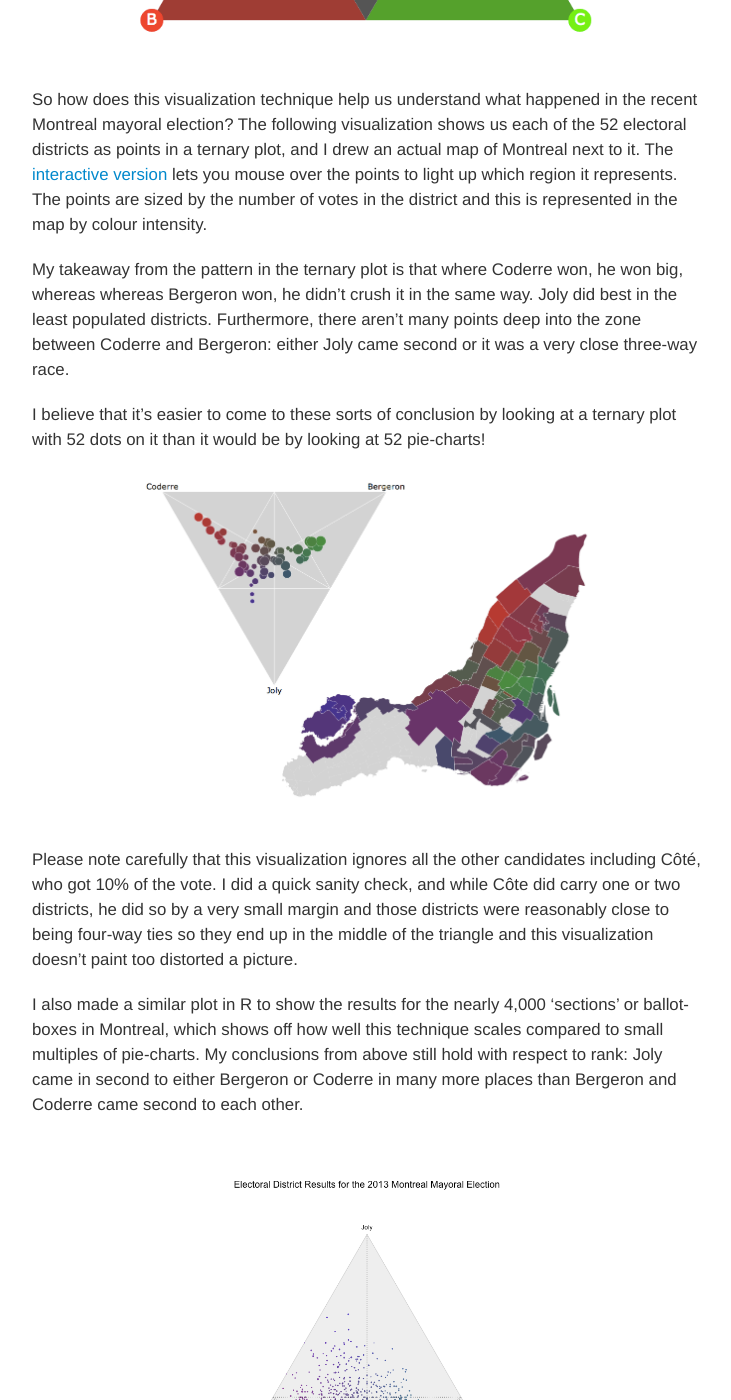
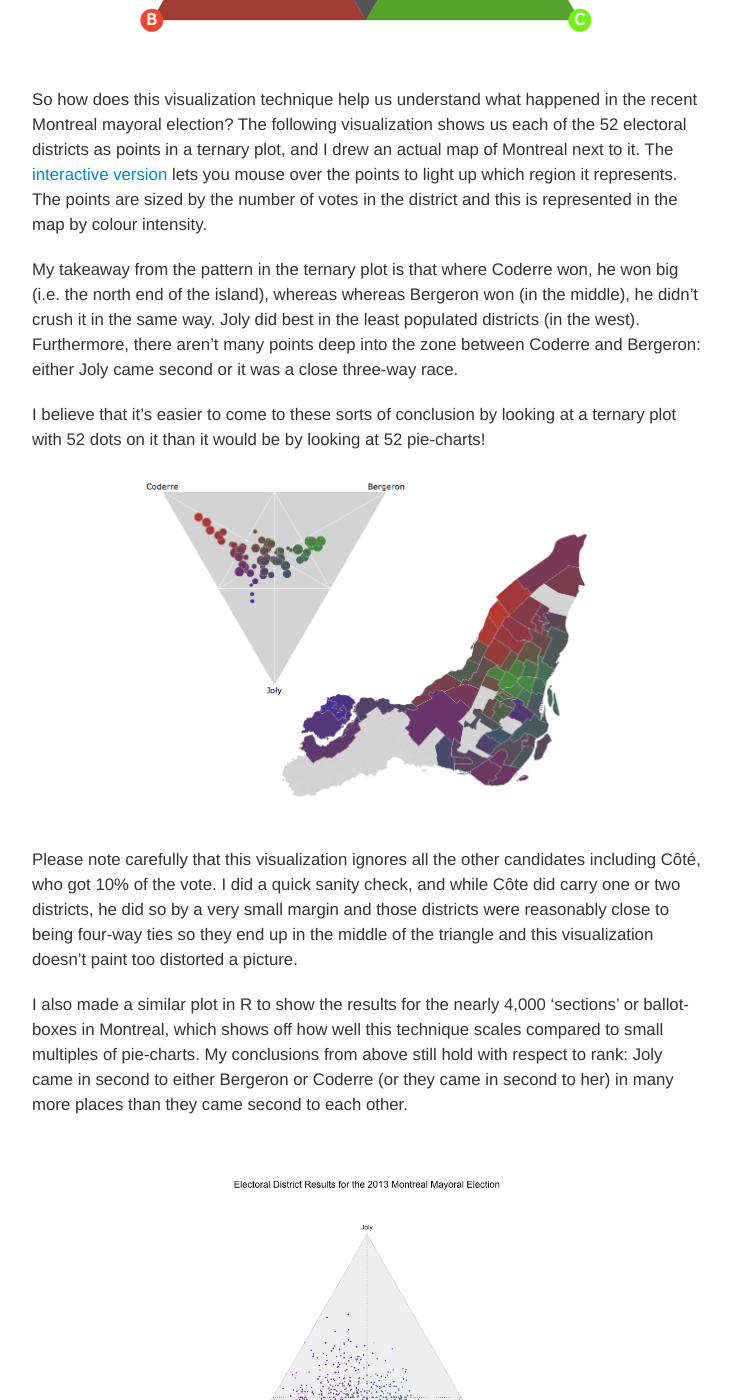
Before and after one commit to nicolaskruchten/nicolaskruchten.github.io, a Jekyll site: the page built from _posts/2014-01-07-mtlelection-ternary.md, in a window 1280 px wide and 1400 px high, scrolled down 3241 px. Shown: the whole window, without its empty margins (123-854 px from the left). Built offline with Jekyll 4.4.1, drawn with Linux system fonts in a browser that asks for light colours.

Commit message:
final edits

```diff
--- a/_posts/2014-01-07-mtlelection-ternary.md
+++ b/_posts/2014-01-07-mtlelection-ternary.md
@@ -35,7 +35,7 @@ Finally, if we draw lines between the face midpoints, we create three new triang
 
 So how does this visualization technique help us understand what happened in the recent Montreal mayoral election? The following visualization shows us each of the 52 electoral districts as points in a ternary plot, and I drew an actual map of Montreal next to it. The [interactive version][iv] lets you mouse over the points to light up which region it represents. The points are sized by the number of votes in the district and this is represented in the map by colour intensity.
 
-My takeaway from the pattern in the ternary plot is that where Coderre won, he won big, whereas whereas Bergeron won, he didn't crush it in the same way. Joly did best in the least populated districts. Furthermore, there aren't many points deep into the zone between Coderre and Bergeron: either Joly came second or it was a very close three-way race.
+My takeaway from the pattern in the ternary plot is that where Coderre won, he won big (i.e. the north end of the island), whereas whereas Bergeron won (in the middle), he didn't crush it in the same way. Joly did best in the least populated districts (in the west). Furthermore, there aren't many points deep into the zone between Coderre and Bergeron: either Joly came second or it was a close three-way race.
 
 I believe that it's easier to come to these sorts of conclusion by looking at a ternary plot with 52 dots on it than it would be by looking at 52 pie-charts!
 
@@ -43,7 +43,7 @@ I believe that it's easier to come to these sorts of conclusion by looking at a
 
 Please note carefully that this visualization ignores all the other candidates including Côté, who got 10% of the vote. I did a quick sanity check, and while Côte did carry one or two districts, he did so by a very small margin and those districts were reasonably close to being four-way ties so they end up in the middle of the triangle and this visualization doesn't paint too distorted a picture.
 
-I also made a similar plot in R to show the results for the nearly 4,000 'sections' or ballot-boxes in Montreal, which shows off how well this technique scales compared to small multiples of pie-charts. My conclusions from above still hold with respect to rank: Joly came in second to either Bergeron or Coderre in many more places than Bergeron and Coderre came second to each other.
+I also made a similar plot in R to show the results for the nearly 4,000 'sections' or ballot-boxes in Montreal, which shows off how well this technique scales compared to small multiples of pie-charts. My conclusions from above still hold with respect to rank: Joly came in second to either Bergeron or Coderre (or they came in second to her) in many more places than they came second to each other.
 
 ![Ternary Plot by Section](http://nicolas.kruchten.com/images/ternary/ternary_by_section.png)
 
```
